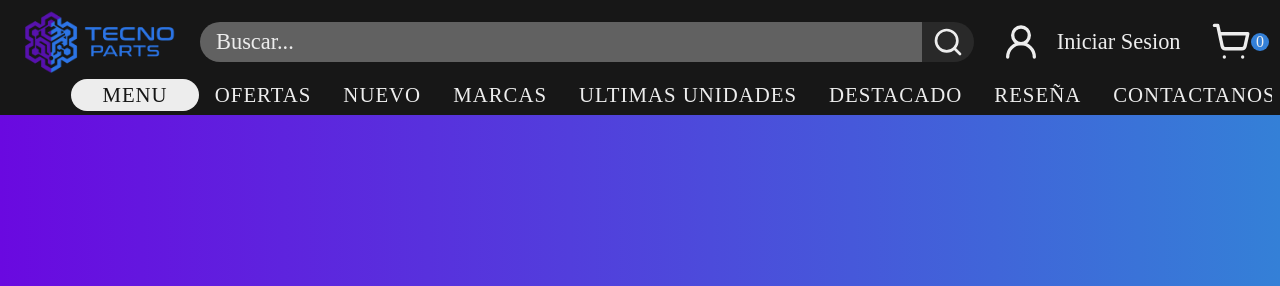
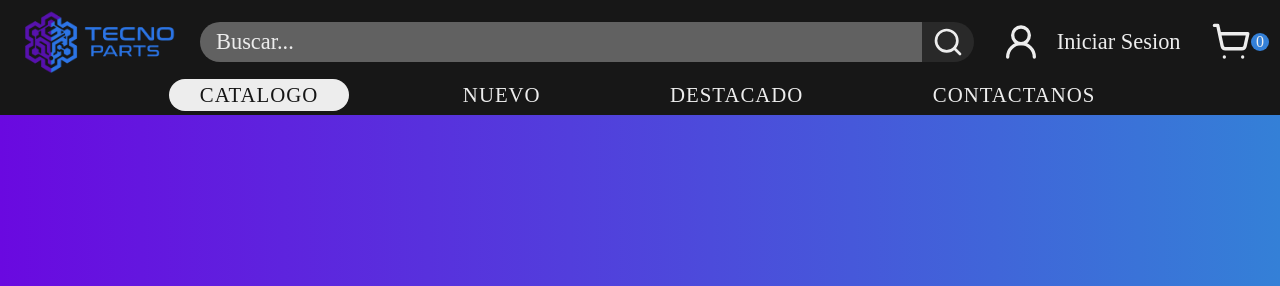
Before and after one commit to OscarNT11/IndieCore, a PHP site: page /html/paginaInicio.html in a window 1280 px wide. Shown: the top 286 px of the page. Run offline with PHP 8.4, Linux system fonts and the light colour scheme; some web fonts are replaced.

Commit message:
Arreglos menores

```diff
--- a/Proyecto/css/generales.css
+++ b/Proyecto/css/generales.css
@@ -6,6 +6,7 @@ CONFIGURACION GENERAL DE SISTEMA
     margin: 0;
     padding: 0;
     box-sizing: border-box;
+    scroll-behavior: smooth;
 }
 
 html {
@@ -266,7 +267,7 @@ HEADER Y SUS NAVS DE TODAS LAS PAGINAS
     padding: 2rem 2rem;
 }
 
-.redes{
+#redes{
     width: 100%;
 
     display: flex;
@@ -293,22 +294,22 @@ HEADER Y SUS NAVS DE TODAS LAS PAGINAS
     align-items: center;
 }
 
-.redes-txt {
+#redes-txt {
     margin-left: 1rem;
     display: flex;
     flex-direction: column;
     text-wrap: nowrap;
 }
 
-.redes-txt h2 {
+#redes-txt h2 {
     font-size: 1.75rem;
 }
 
-.redes-txt p {
+#redes-txt p {
     font-size: 1.2rem;
 }
 
-.promociones{
+#promociones{
     width: 100%;
     display: flex;
     flex-direction: row;
--- a/Proyecto/css/paginaInicio.css
+++ b/Proyecto/css/paginaInicio.css
@@ -133,12 +133,12 @@ main {
    la seccion de productos nuevos
 ========================== */
 
-.lo-nuevo{
+#lo-nuevo{
     width: 100%;
     margin: 0 auto;
 }
 
-.lo-nuevo h2 {
+#lo-nuevo h2 {
     text-transform: uppercase;
     margin: 20px;
     margin-left: 40px;
--- a/Proyecto/html/paginaInicio.html
+++ b/Proyecto/html/paginaInicio.html
@@ -58,14 +58,10 @@
                 <!-- AQUÍ VA EL VERDEDADERO NAV, ENLACES DE ANCLAS -->
             <nav class="header-nav" id="nav-inferior">
                 <ul class="nav-list">
-                    <li class="nav-item"><a href="">Menu</a></li>
-                    <li class="nav-item"><a href="">Ofertas</a></li>
-                    <li class="nav-item"><a href="">Nuevo</a></li>
-                    <li class="nav-item"><a href="">Marcas</a></li>
-                    <li class="nav-item"><a href="">Ultimas Unidades</a></li>
-                    <li class="nav-item"><a href="">Destacado</a></li>
-                    <li class="nav-item"><a href="">Reseña</a></li>
-                    <li class="nav-item"><a href="">Contactanos</a></li>
+                    <li class="nav-item"><a href="paginaListado.html">Catalogo</a></li>
+                    <li class="nav-item"><a href="#lo-nuevo">Nuevo</a></li>
+                    <li class="nav-item"><a href="#destacados">Destacado</a></li>
+                    <li class="nav-item"><a href="#redes">Contactanos</a></li>
                 </ul>
             </nav>
 
@@ -156,7 +152,7 @@
             </section>
 
             <!-- LO NUEVO -->
-            <section class="lo-nuevo">
+            <section id="lo-nuevo">
                 <h2>Lo nuevo</h2>
 
                 <div class="contenedor-lo-nuevo">
@@ -403,7 +399,7 @@
 
         <footer class="footer">
 
-            <section class="redes">
+            <section id="redes">
 
                 <div class="red-social">
                     <svg class="icono">
@@ -442,7 +438,7 @@
             imagenes sobre los patrocinadores de la pagina
             haciendo publicidad.
             ========================== -->
-            <section class="promociones">
+            <section id="promociones">
                 <div class="promociones-img" id="promociones-1"></div>
                 <div class="promociones-img" id="promociones-2"></div>
             </section>
```
Also changed, not shown: Proyecto/html/paginaCarrito.html (+6 -10 lines), Proyecto/html/paginaListado.html (+7 -13 lines), Proyecto/html/paginaProducto.html (+5 -9 lines).
